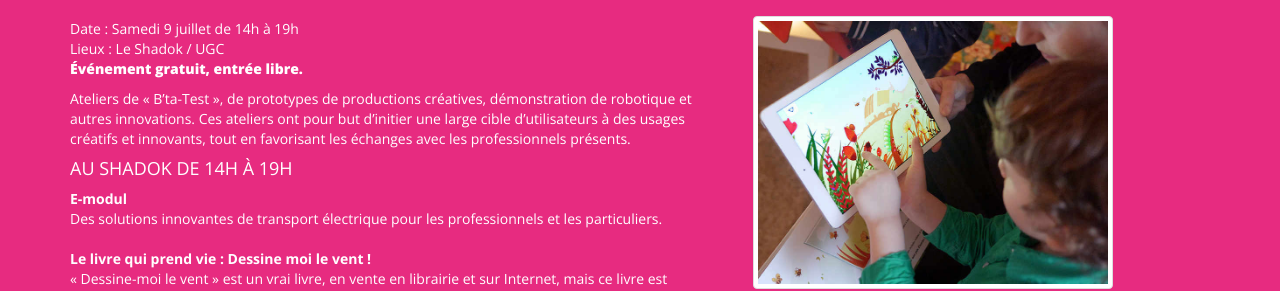
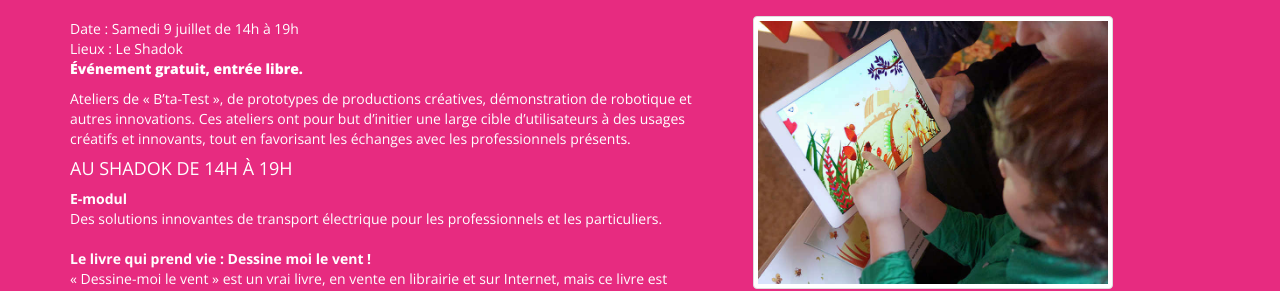
Before and after one commit to AlsaceDigitale/www.edgefest.fr-2019-temporary, a Jekyll site: the page built from edgeday.html, in a window 1280 px wide and 900 px high, scrolled down 521 px, cut to the strip 221-512 px from the top of the window. Built offline with Jekyll 4.4.1, drawn with Linux system fonts in a browser that asks for light colours; nearby versions of some CDN libraries; some web fonts are replaced.

Commit message:
update edgeday

```diff
--- a/_includes/edgeday.html
+++ b/_includes/edgeday.html
@@ -15,7 +15,7 @@
         </p>
         <h3 style="font-size: 15px;margin-top:0;">Demo Day</h3>
         <p class="date">Date : Samedi 9 juillet de 14h à 19h</p>
-        <p class="venue">Lieux : Le Shadok / UGC</p>
+        <p class="venue">Lieux : Le Shadok</p>
         <p class="type">Événement gratuit, entrée libre.</p>
         <p class="concept">
           Ateliers de « B’ta-Test », de prototypes de productions créatives, démonstration de robotique et autres innovations. Ces ateliers ont pour but d’initier une large cible d’utilisateurs à des usages créatifs et innovants, tout en favorisant les échanges avec les professionnels présents.<br>
```
